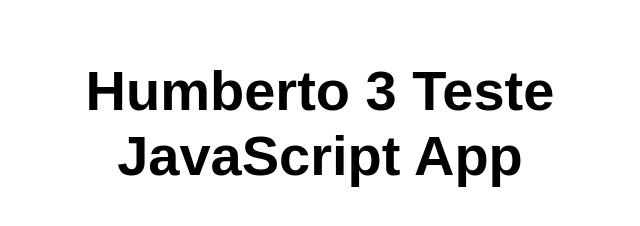
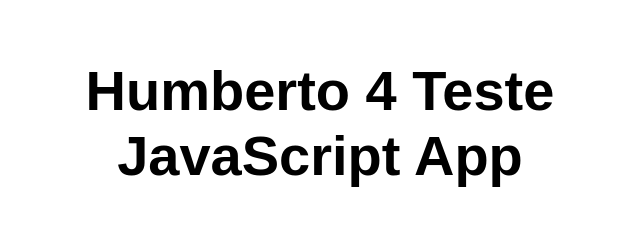
Before and after one commit to hjunior/my-swa-test-1, a website: page src/index.html in a window 1280 px wide. Shown: the full height of the page, 320-960 px from the left. Drawn offline with Linux system fonts and the light colour scheme.

Commit message:
chore: update title in index.html to Humberto 4

```diff
--- a/src/index.html
+++ b/src/index.html
@@ -10,7 +10,7 @@
 
 <body>
   <main>
-    <h1>Humberto 3 Teste JavaScript App</h1>
+    <h1>Humberto 4 Teste JavaScript App</h1>
   </main>
 </body>
 
```
